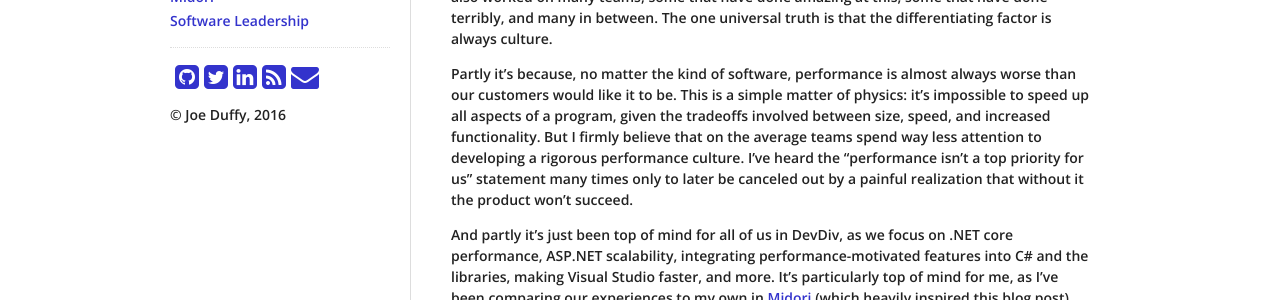
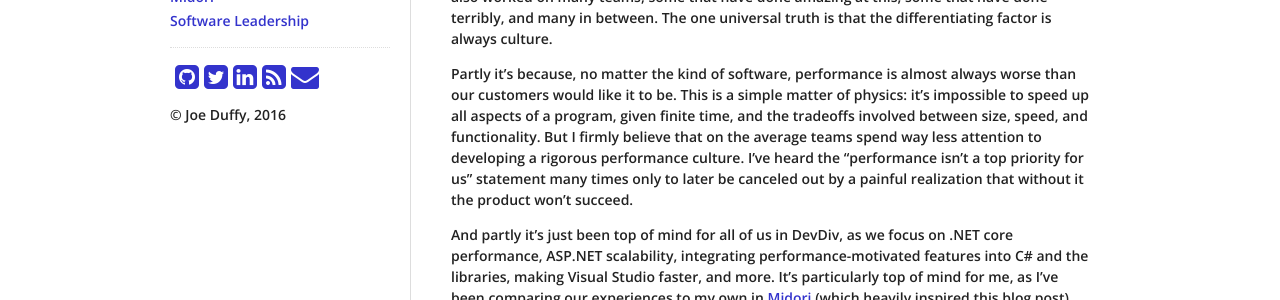
Before and after one commit to joeduffy/joeduffy.github.io, a Jekyll site: the page built from _posts/2016-04-10-performance-culture.md, in a window 1280 px wide and 900 px high. Shown: the part 478-778 px from the top of the window. Built offline with Jekyll 4.4.1, drawn with Linux system fonts in a browser that asks for light colours; nearby versions of some CDN libraries; comment, search, counter and statistics services are not loaded.

Commit message:
A bit of wordsmithing

```diff
--- a/_posts/2016-04-10-performance-culture.md
+++ b/_posts/2016-04-10-performance-culture.md
@@ -30,10 +30,11 @@ attempting to recover it later on.  I've also worked on many teams, some that ha
 done terribly, and many in between.  The one universal truth is that the differentiating factor is always culture.
 
 Partly it's because, no matter the kind of software, performance is almost always worse than our customers would like
-it to be.  This is a simple matter of physics: it's impossible to speed up all aspects of a program, given the tradeoffs
-involved between size, speed, and increased functionality.  But I firmly believe that on the average teams spend way
-less attention to developing a rigorous performance culture.  I've heard the "performance isn't a top priority for us"
-statement many times only to later be canceled out by a painful realization that without it the product won't succeed.
+it to be.  This is a simple matter of physics: it's impossible to speed up all aspects of a program, given finite time,
+and the tradeoffs involved between size, speed, and functionality.  But I firmly believe that on the average teams spend
+way less attention to developing a rigorous performance culture.  I've heard the "performance isn't a top priority for
+us" statement many times only to later be canceled out by a painful realization that without it the product won't
+succeed.
 
 And partly it's just been top of mind for all of us in DevDiv, as we focus on .NET core performance, ASP.NET
 scalability, integrating performance-motivated features into C# and the libraries, making Visual Studio faster, and
```
